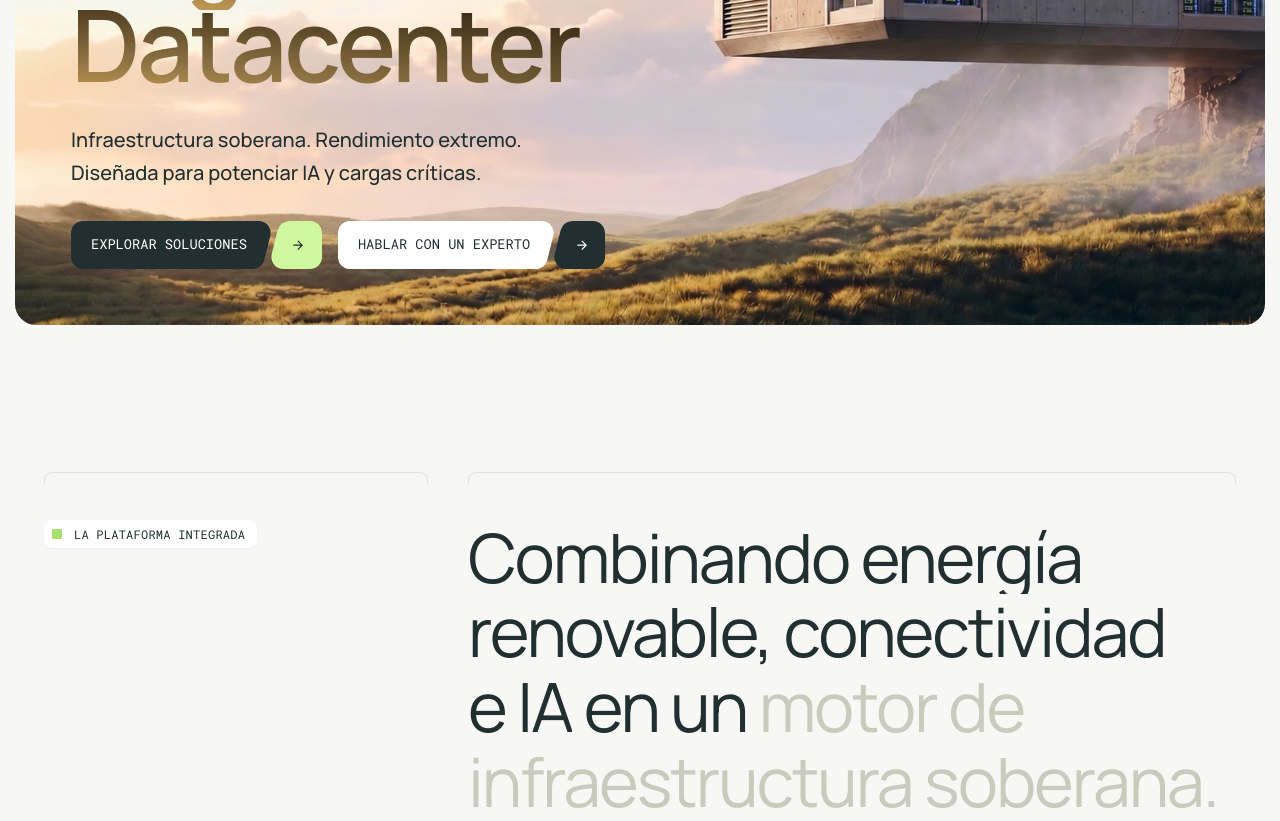
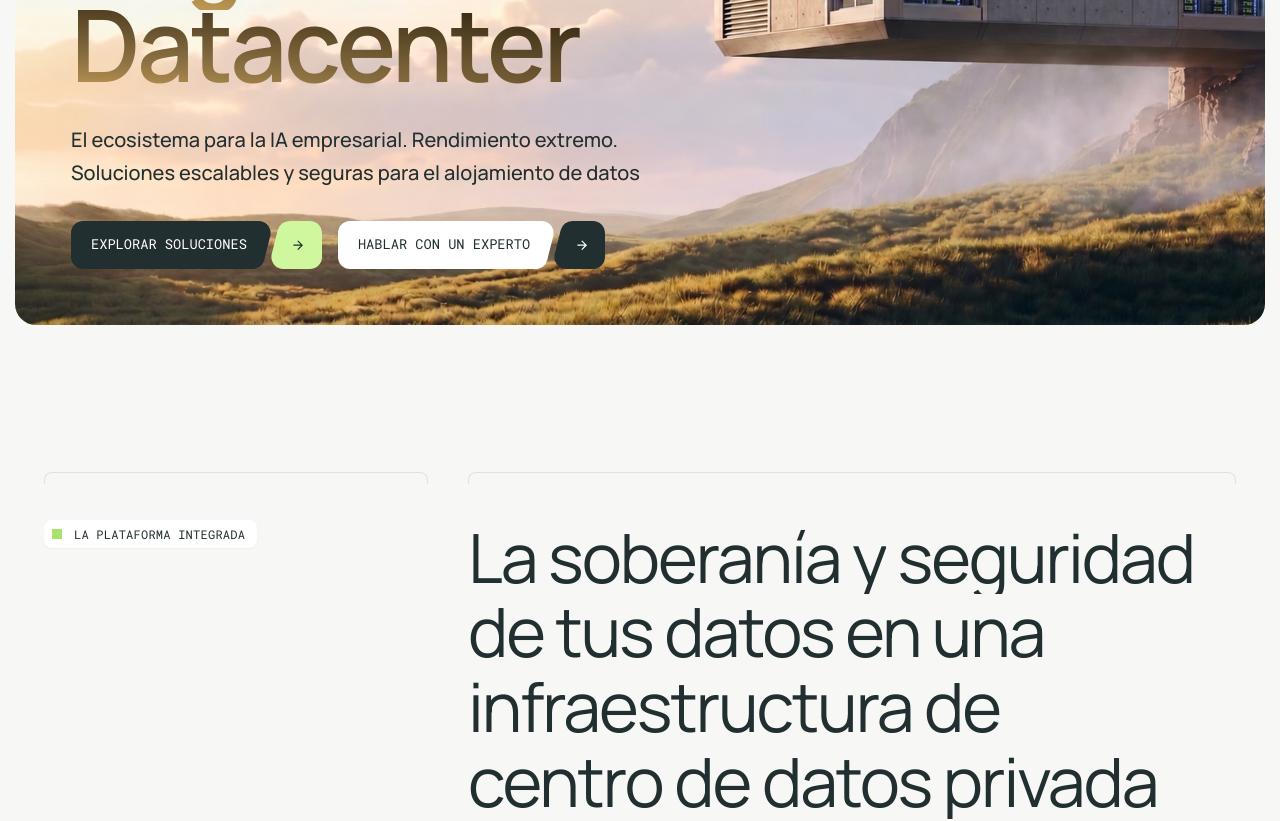
Before and after one commit to cloudindev/oladatacenter, a Next.js app: page / in a window 1280 px wide. Shown: the part 460-1281 px from the top of the page. Built offline with nearby package versions, Linux system fonts and the light colour scheme.

Commit message:
Update HeroV3 subheadline and IntegratedPlatformSection heading copy

```diff
--- a/src/components/sections/HeroV3.tsx
+++ b/src/components/sections/HeroV3.tsx
@@ -144,11 +144,14 @@ export function HeroV3() {
           </h1>
 
           <p className="text-lg md:text-xl text-text-base max-w-xl mb-8 leading-relaxed font-medium text-left">
-            {t("Sovereign infrastructure. Extreme performance.", "Infraestructura soberana. Rendimiento extremo.")}{" "}
+            {t(
+              "The ecosystem for enterprise AI. Extreme performance.",
+              "El ecosistema para la IA empresarial. Rendimiento extremo."
+            )}{" "}
             <br className="hidden sm:block" />
             {t(
-              "Designed to power AI and mission-critical workloads.",
-              "Diseñada para potenciar IA y cargas críticas."
+              "Scalable and secure solutions for data hosting",
+              "Soluciones escalables y seguras para el alojamiento de datos"
             )}
           </p>
 
--- a/src/components/sections/IntegratedPlatformSection.tsx
+++ b/src/components/sections/IntegratedPlatformSection.tsx
@@ -161,31 +161,42 @@ export function IntegratedPlatformSection() {
   const words: WordDef[] =
     lang === "es"
       ? [
-          { text: "Combinando" },
-          { text: "energía" },
-          { text: "renovable," },
-          { text: "conectividad" },
-          { text: "e" },
-          { text: "IA" },
+          { text: "La" },
+          { text: "soberanía" },
+          { text: "y" },
+          { text: "seguridad" },
+          { text: "de" },
+          { text: "tus" },
+          { text: "datos" },
           { text: "en" },
-          { text: "un" },
-          { text: "motor", muted: true },
-          { text: "de", muted: true },
-          { text: "infraestructura", muted: true },
-          { text: "soberana.", muted: true },
+          { text: "una" },
+          { text: "infraestructura" },
+          { text: "de" },
+          { text: "centro" },
+          { text: "de" },
+          { text: "datos" },
+          { text: "privada" },
+          { text: "que", muted: true },
+          { text: "satisface", muted: true },
+          { text: "sus", muted: true },
+          { text: "necesidades", muted: true },
+          { text: "locales.", muted: true },
         ]
       : [
-          { text: "Combining" },
-          { text: "green" },
-          { text: "energy," },
-          { text: "connectivity," },
+          { text: "Data" },
+          { text: "sovereignty" },
           { text: "and" },
-          { text: "AI" },
-          { text: "into" },
+          { text: "security" },
+          { text: "in" },
           { text: "a" },
-          { text: "sovereign", muted: true },
-          { text: "infrastructure", muted: true },
-          { text: "engine.", muted: true },
+          { text: "private" },
+          { text: "datacenter" },
+          { text: "infrastructure" },
+          { text: "that", muted: true },
+          { text: "meets", muted: true },
+          { text: "your", muted: true },
+          { text: "local", muted: true },
+          { text: "needs.", muted: true },
         ]
 
   /**
```
